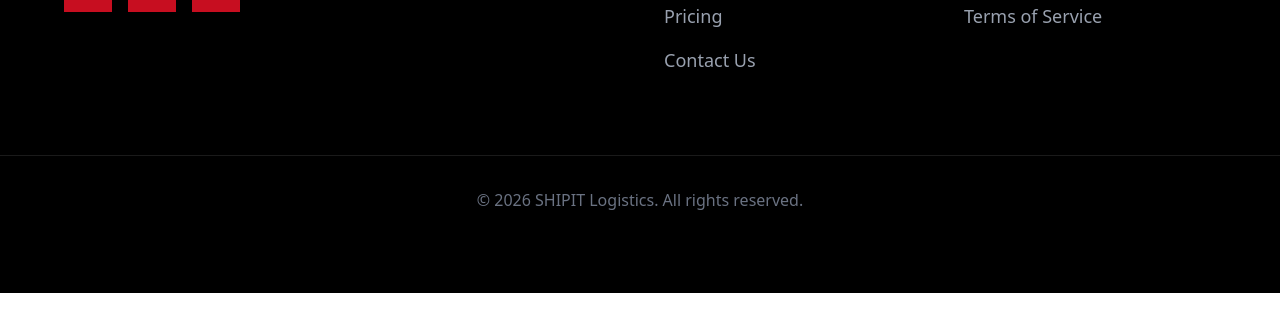
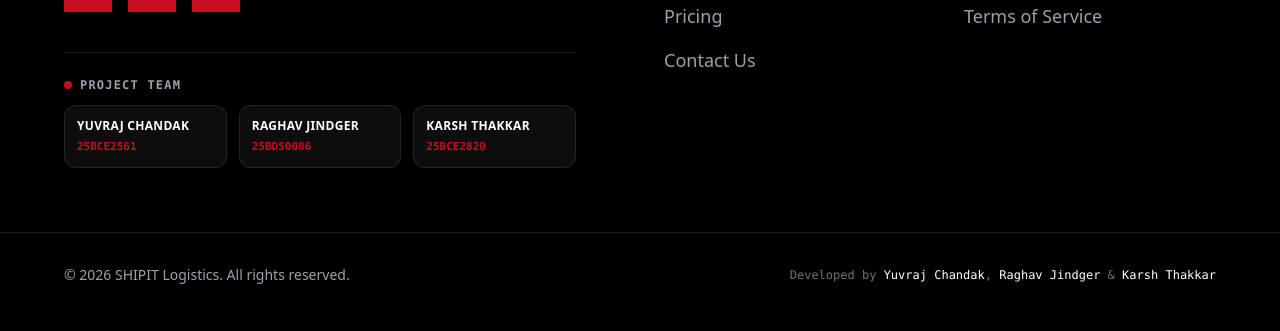
Before and after one commit to YuvrajC7/shipit-logistics, a Next.js app: page / in a window 1280 px wide. Shown: the part 9543-9874 px from the top of the page. Before the commit the page ends 9836 px from the top, so only its background shows below. Built offline with nearby package versions, Linux system fonts and the light colour scheme; a web font is replaced by a local one.

Commit message:
feat: add project team members details to footer

```diff
--- a/app/page.tsx
+++ b/app/page.tsx
@@ -736,6 +736,30 @@ export default function Home() {
                 <svg className="w-5 h-5 text-white" fill="currentColor" viewBox="0 0 24 24"><path d="M12 2.163c3.204 0 3.584.012 4.85.07 3.252.148 4.771 1.691 4.919 4.919.058 1.265.069 1.645.069 4.849 0 3.205-.012 3.584-.069 4.849-.149 3.225-1.664 4.771-4.919 4.919-1.266.058-1.644.07-4.85.07-3.204 0-3.584-.012-4.849-.07-3.26-.149-4.771-1.699-4.919-4.92-.058-1.265-.07-1.644-.07-4.849 0-3.204.013-3.583.07-4.849.149-3.227 1.664-4.771 4.919-4.919 1.266-.057 1.645-.069 4.849-.069zM12 0C8.741 0 8.333.014 7.053.072 2.695.272.273 2.69.073 7.052.014 8.333 0 8.741 0 12c0 3.259.014 3.668.072 4.948.2 4.358 2.618 6.78 6.98 6.98C8.333 23.986 8.741 24 12 24c3.259 0 3.668-.014 4.948-.072 4.354-.2 6.782-2.618 6.979-6.98.059-1.28.073-1.689.073-4.948 0-3.259-.014-3.667-.072-4.947-.196-4.354-2.617-6.78-6.979-6.98C15.668.014 15.259 0 12 0zm0 5.838a6.162 6.162 0 100 12.324 6.162 6.162 0 000-12.324zM12 16a4 4 0 110-8 4 4 0 010 8zm6.406-11.845a1.44 1.44 0 100 2.881 1.44 1.44 0 000-2.881z"/></svg>
               </a>
             </div>
+
+            {/* Project Team */}
+            <div className="mt-10 pt-6 border-t border-white/10 max-w-lg">
+              <div className="flex items-center gap-2 mb-3">
+                <span className="w-2 h-2 rounded-full bg-[#C70E20]"></span>
+                <span className="text-xs uppercase tracking-widest text-gray-400 font-semibold font-mono">
+                  Project Team
+                </span>
+              </div>
+              <div className="grid grid-cols-1 sm:grid-cols-3 gap-3">
+                <div className="bg-white/5 border border-white/10 hover:border-[#C70E20]/50 rounded-xl p-3 transition-colors">
+                  <p className="font-semibold text-white text-xs tracking-wide">YUVRAJ CHANDAK</p>
+                  <p className="text-[#C70E20] font-mono text-[11px] font-bold mt-1">25BCE2561</p>
+                </div>
+                <div className="bg-white/5 border border-white/10 hover:border-[#C70E20]/50 rounded-xl p-3 transition-colors">
+                  <p className="font-semibold text-white text-xs tracking-wide">RAGHAV JINDGER</p>
+                  <p className="text-[#C70E20] font-mono text-[11px] font-bold mt-1">25BDS0086</p>
+                </div>
+                <div className="bg-white/5 border border-white/10 hover:border-[#C70E20]/50 rounded-xl p-3 transition-colors">
+                  <p className="font-semibold text-white text-xs tracking-wide">KARSH THAKKAR</p>
+                  <p className="text-[#C70E20] font-mono text-[11px] font-bold mt-1">25BCE2820</p>
+                </div>
+              </div>
+            </div>
           </div>
 
           <div>
@@ -761,8 +785,11 @@ export default function Home() {
 
         </div>
 
-        <div className="w-full max-w-[1400px] mx-auto px-6 md:px-16 mt-20 pt-8 border-t border-white/10 text-center text-gray-500">
+        <div className="w-full max-w-[1400px] mx-auto px-6 md:px-16 mt-16 pt-8 border-t border-white/10 flex flex-col sm:flex-row items-center justify-between gap-4 text-gray-400 text-sm">
           <p>© 2026 SHIPIT Logistics. All rights reserved.</p>
+          <p className="text-xs text-gray-500 font-mono">
+            Developed by <span className="text-white font-medium">Yuvraj Chandak</span>, <span className="text-white font-medium">Raghav Jindger</span> & <span className="text-white font-medium">Karsh Thakkar</span>
+          </p>
         </div>
       </footer>
     </div>
```
